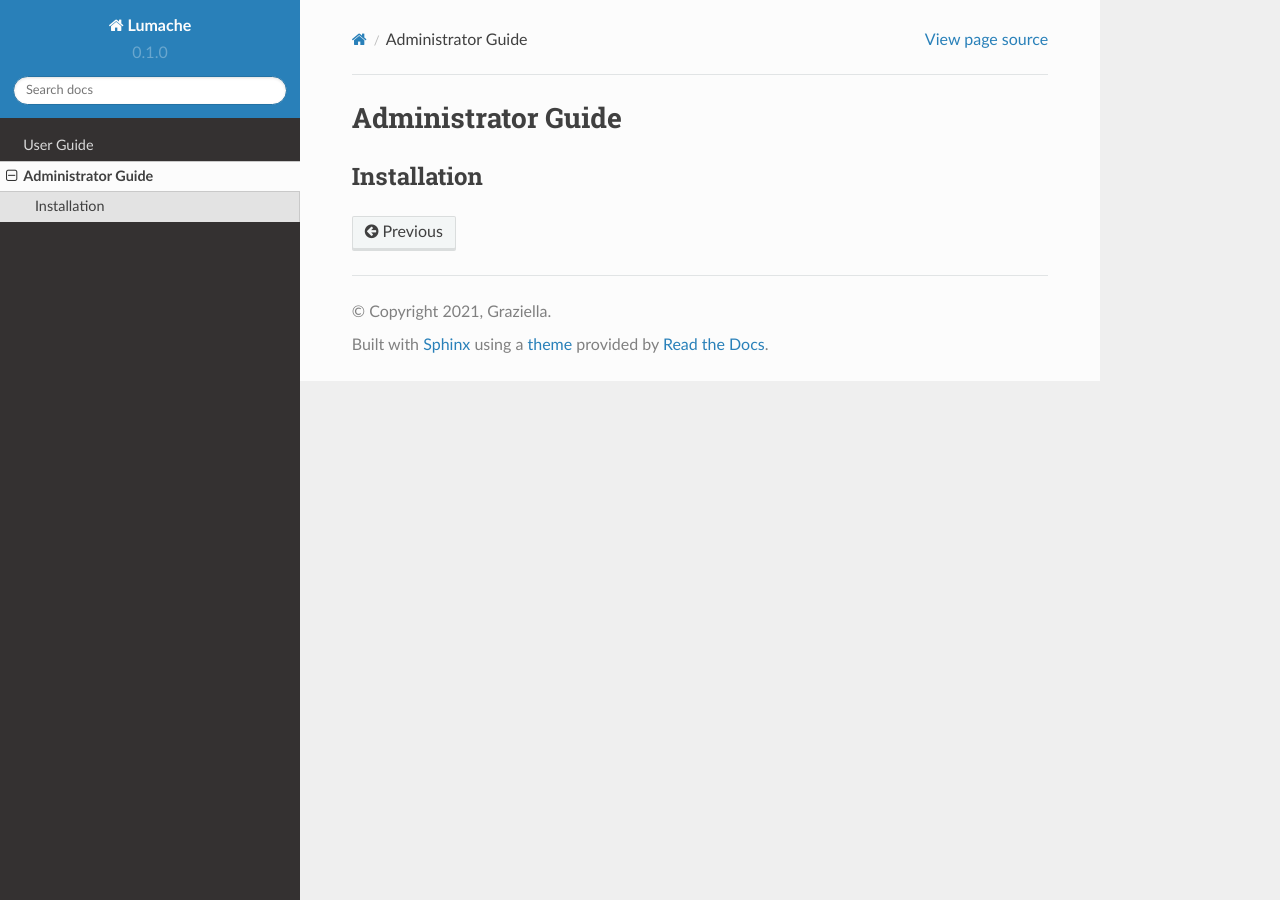
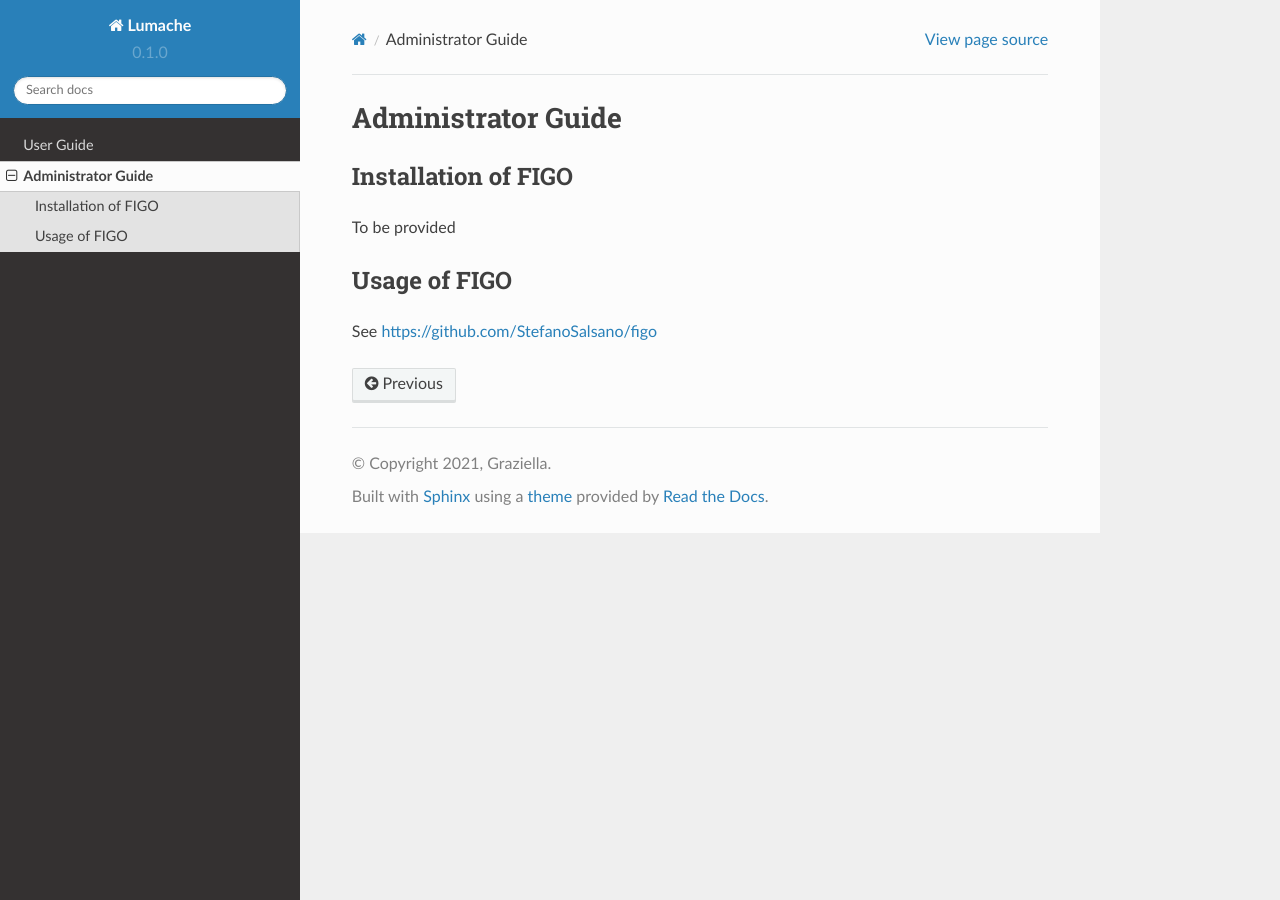
Before and after one commit to netgroup/figo-testbed, a Sphinx documentation site: the page built from docs/source/AdminGuide.rst, in a window 1280 px wide. Built offline with Sphinx 7.4.7 and the Read the Docs theme 2.0.0, drawn with Linux system fonts in a browser that asks for light colours.

Commit message:
Update AdminGuide.rst

```diff
--- a/docs/source/AdminGuide.rst
+++ b/docs/source/AdminGuide.rst
@@ -3,5 +3,14 @@ Administrator Guide
 
 .. _installation:
 
-Installation
-------------
+Installation of FIGO
+--------------------
+
+To be provided
+
+.. _usage:
+
+Usage of FIGO
+---------------
+
+See https://github.com/StefanoSalsano/figo
```
